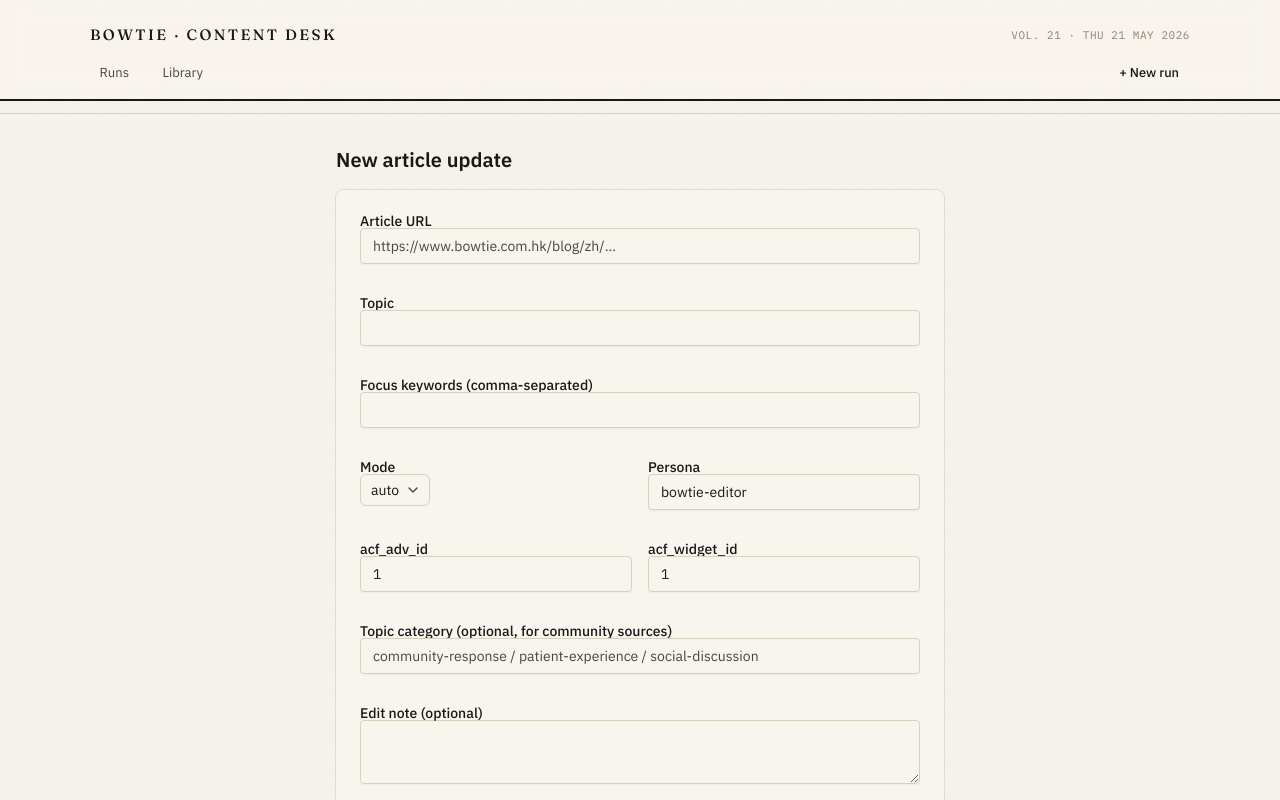
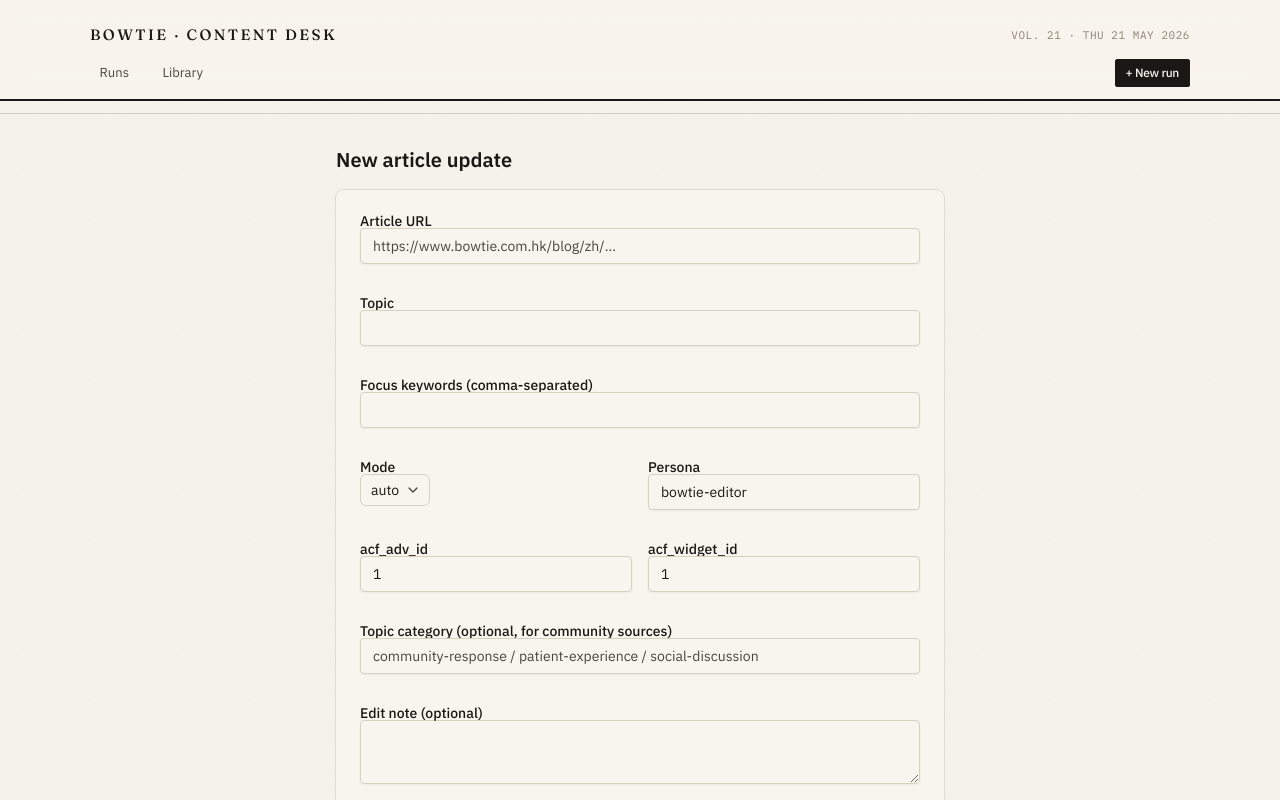
Before and after one commit to fmcuni/ai_content_workflow, a Next.js app in the folder web/: page /runs/new in a window 1280 px wide. Shown: the top 800 px of the page. Built offline with nearby package versions, Linux system fonts and the light colour scheme.

Commit message:
feat(web/ui): editorial Button variants (primary/secondary/ghost/destructive)
Co-Authored-By: Claude Opus 4.7 <noreply@anthropic.com>

```diff
--- a/web/components/ui/button.tsx
+++ b/web/components/ui/button.tsx
@@ -4,37 +4,39 @@ import { cva, type VariantProps } from "class-variance-authority"
 import { cn } from "@/lib/utils"
 
 const buttonVariants = cva(
-  "group/button inline-flex shrink-0 items-center justify-center rounded-lg border border-transparent bg-clip-padding text-sm font-medium whitespace-nowrap transition-all outline-none select-none focus-visible:border-ring focus-visible:ring-3 focus-visible:ring-ring/50 active:not-aria-[haspopup]:translate-y-px disabled:pointer-events-none disabled:opacity-50 aria-invalid:border-destructive aria-invalid:ring-3 aria-invalid:ring-destructive/20 dark:aria-invalid:border-destructive/50 dark:aria-invalid:ring-destructive/40 [&_svg]:pointer-events-none [&_svg]:shrink-0 [&_svg:not([class*='size-'])]:size-4",
+  "group/button inline-flex shrink-0 items-center justify-center border whitespace-nowrap transition-colors outline-none select-none focus-visible:ring-1 focus-visible:ring-accent disabled:pointer-events-none disabled:opacity-50 [&_svg]:pointer-events-none [&_svg]:shrink-0 [&_svg:not([class*='size-'])]:size-4 rounded-[2px] font-sans font-medium tracking-tight",
   {
     variants: {
       variant: {
-        default: "bg-primary text-primary-foreground [a]:hover:bg-primary/80",
+        primary:
+          "bg-ink text-paper border-ink hover:bg-accent hover:border-accent",
+        secondary:
+          "bg-transparent text-ink border-ink hover:bg-ink hover:text-paper",
+        ghost:
+          "bg-transparent text-ink border-transparent hover:border-b-ink rounded-none",
+        destructive:
+          "bg-transparent text-accent-deep border-accent-deep hover:bg-accent-deep hover:text-paper",
+        // Legacy fallback so unmigrated callers don't break visually.
+        default:
+          "bg-ink text-paper border-ink hover:bg-accent hover:border-accent",
         outline:
-          "border-border bg-background hover:bg-muted hover:text-foreground aria-expanded:bg-muted aria-expanded:text-foreground dark:border-input dark:bg-input/30 dark:hover:bg-input/50",
-        secondary:
-          "bg-secondary text-secondary-foreground hover:bg-secondary/80 aria-expanded:bg-secondary aria-expanded:text-secondary-foreground",
-        ghost:
-          "hover:bg-muted hover:text-foreground aria-expanded:bg-muted aria-expanded:text-foreground dark:hover:bg-muted/50",
-        destructive:
-          "bg-destructive/10 text-destructive hover:bg-destructive/20 focus-visible:border-destructive/40 focus-visible:ring-destructive/20 dark:bg-destructive/20 dark:hover:bg-destructive/30 dark:focus-visible:ring-destructive/40",
-        link: "text-primary underline-offset-4 hover:underline",
+          "bg-transparent text-ink border-ink hover:bg-ink hover:text-paper",
+        link:
+          "bg-transparent text-accent border-transparent hover:underline underline-offset-4",
       },
       size: {
-        default:
-          "h-8 gap-1.5 px-2.5 has-data-[icon=inline-end]:pr-2 has-data-[icon=inline-start]:pl-2",
-        xs: "h-6 gap-1 rounded-[min(var(--radius-md),10px)] px-2 text-xs in-data-[slot=button-group]:rounded-lg has-data-[icon=inline-end]:pr-1.5 has-data-[icon=inline-start]:pl-1.5 [&_svg:not([class*='size-'])]:size-3",
-        sm: "h-7 gap-1 rounded-[min(var(--radius-md),12px)] px-2.5 text-[0.8rem] in-data-[slot=button-group]:rounded-lg has-data-[icon=inline-end]:pr-1.5 has-data-[icon=inline-start]:pl-1.5 [&_svg:not([class*='size-'])]:size-3.5",
-        lg: "h-9 gap-1.5 px-2.5 has-data-[icon=inline-end]:pr-2 has-data-[icon=inline-start]:pl-2",
-        icon: "size-8",
-        "icon-xs":
-          "size-6 rounded-[min(var(--radius-md),10px)] in-data-[slot=button-group]:rounded-lg [&_svg:not([class*='size-'])]:size-3",
-        "icon-sm":
-          "size-7 rounded-[min(var(--radius-md),12px)] in-data-[slot=button-group]:rounded-lg",
-        "icon-lg": "size-9",
+        default: "h-9 px-3 text-[13px] gap-1.5",
+        xs: "h-6 px-2 text-[11px] gap-1",
+        sm: "h-7 px-2.5 text-[12px] gap-1",
+        lg: "h-10 px-4 text-[14px] gap-2",
+        icon: "size-9",
+        "icon-xs": "size-6",
+        "icon-sm": "size-7",
+        "icon-lg": "size-10",
       },
     },
     defaultVariants: {
-      variant: "default",
+      variant: "primary",
       size: "default",
     },
   }
@@ -42,7 +44,7 @@ const buttonVariants = cva(
 
 function Button({
   className,
-  variant = "default",
+  variant = "primary",
   size = "default",
   ...props
 }: ButtonPrimitive.Props & VariantProps<typeof buttonVariants>) {
```
